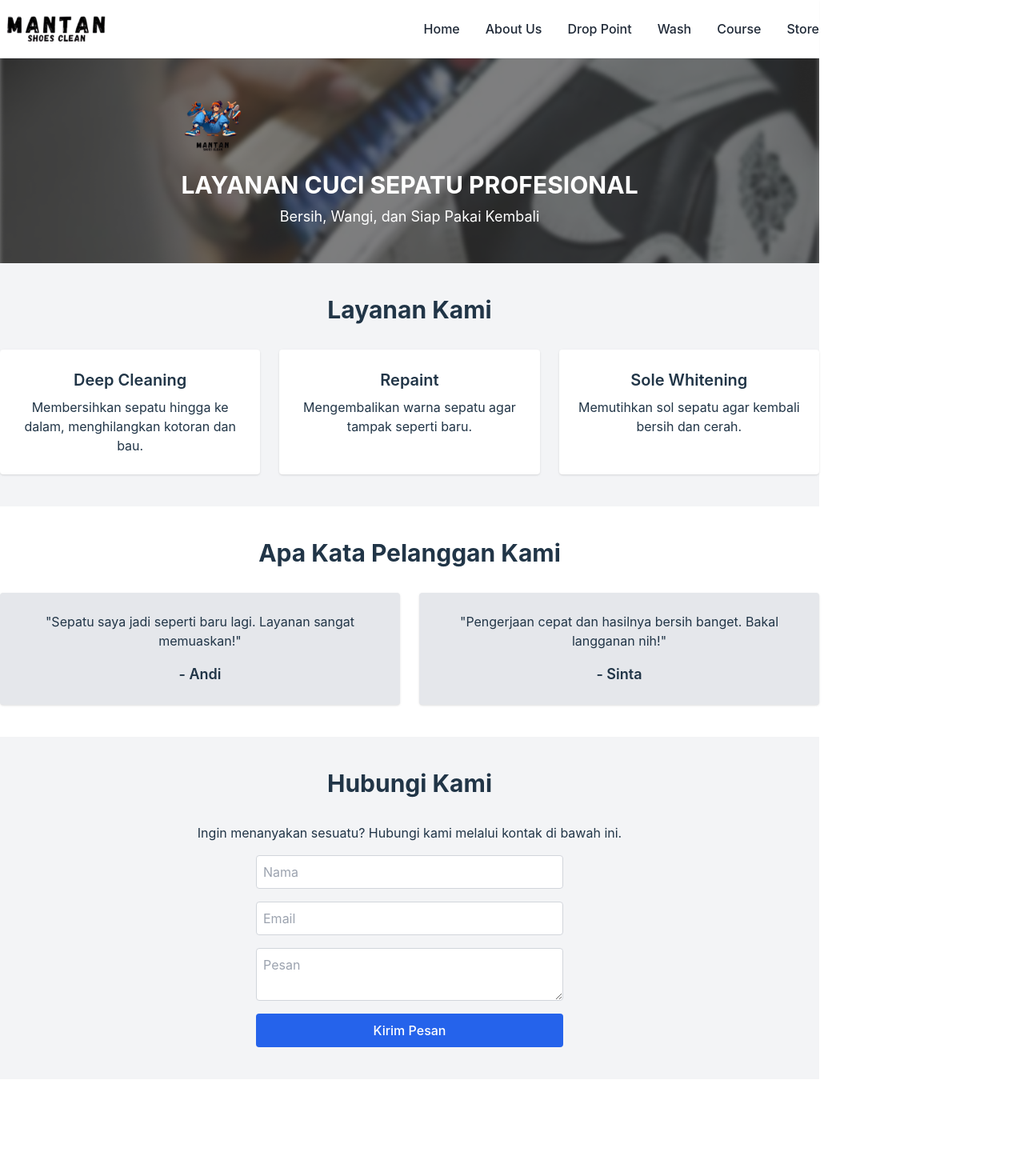
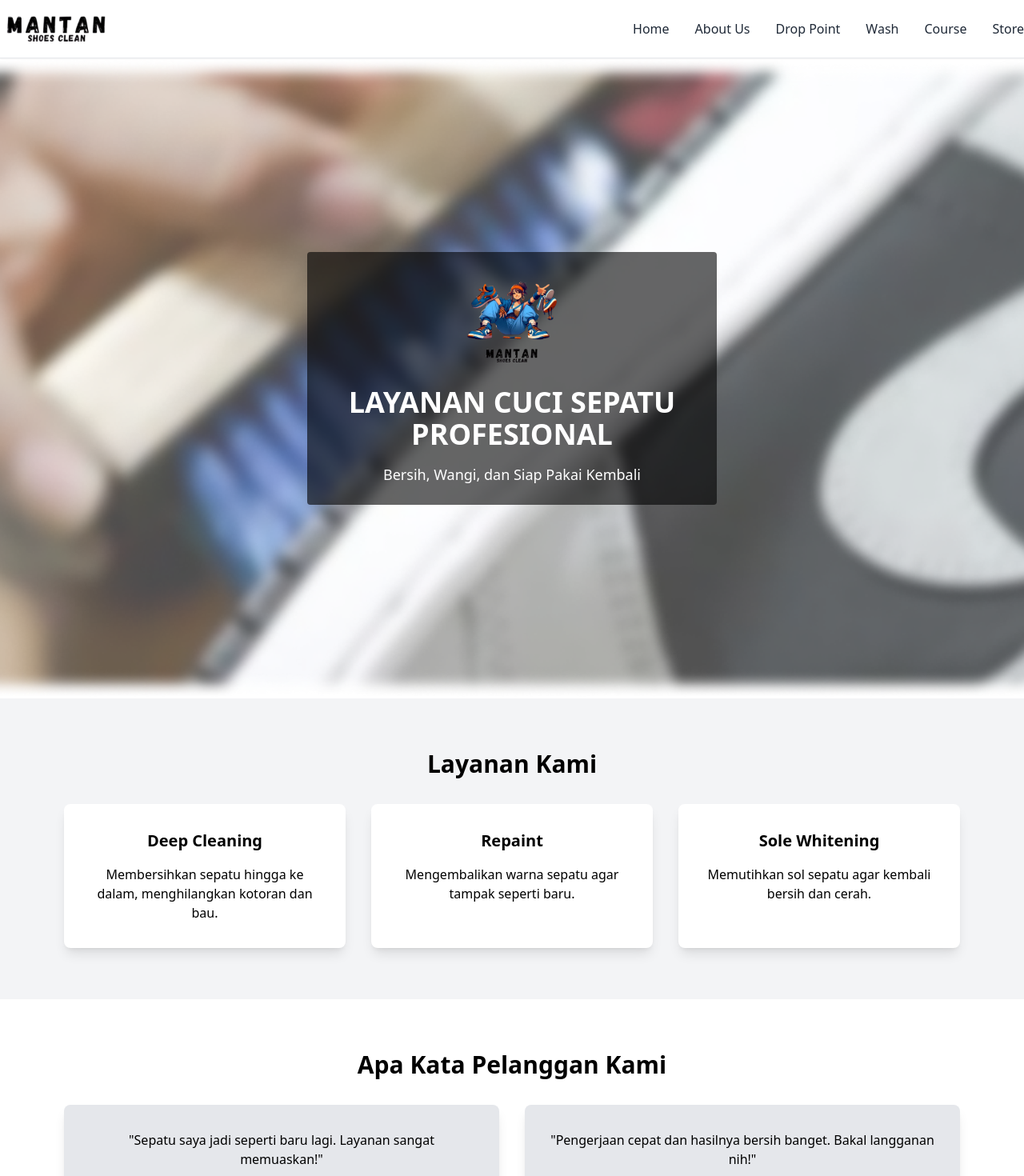
Before and after one commit to Awalrmdhn/desweb_boy, a React (Vite) app: page / in a window 1280 px wide. Shown: the top 1470 px of the page at 80% size. Before the commit the page ends 1349 px from the top, so only its background shows below. Built offline with nearby package versions, Linux system fonts and the light colour scheme.

Commit message:
fix folder

```diff
--- a/src/App.jsx
+++ b/src/App.jsx
@@ -2,6 +2,7 @@ import React from 'react';
 import { Routes, Route } from 'react-router-dom';
 import Navbar from './component/navbar'; // Import Navbar
 import HomePage from './pages/Homepage'; // Import HomePage
+import DropPoint from './pages/DropPoint';
 
 function App() {
   return (
@@ -9,6 +10,7 @@ function App() {
       <Navbar /> {/* Navbar akan muncul di semua halaman */}
       <Routes>
         <Route path="/" element={<HomePage />} /> {/* Direct root path to HomePage */}
+        <Route path="/DropPoint" element={<DropPoint />} /> {/* Direct DropPoint path to DropPoint */}
       </Routes>
     </div>
   );
--- a/src/component/navbar.jsx
+++ b/src/component/navbar.jsx
@@ -4,7 +4,7 @@ import logoImage from "../assets/mantan_typography.png"; // Sesuaikan path logo
 const Navbar = () => {
   return (
     <nav className="bg-white border-b border-gray-200 py-4 shadow-sm">
-      <div className="container mx-auto flex items-center justify-between max-w-6xl">
+      <div className="container mx-auto flex items-center justify-between w-full">
         {/* Logo */}
         <div className="flex items-center">
           <img src={logoImage} alt="Mantan Shoes Clean Logo" className="h-10 w-auto" />
@@ -14,7 +14,7 @@ const Navbar = () => {
         <div className="flex space-x-8">
         <a href="#" className="text-gray-800 hover:text-gray-600">Home</a>
           <a href="#" className="text-gray-800 hover:text-gray-600">About Us</a>
-          <a href="#" className="text-gray-800 hover:text-gray-600">Drop Point</a>
+          <a href="/DropPoint" className="text-gray-800 hover:text-gray-600">Drop Point</a>
           <a href="#" className="text-gray-800 hover:text-gray-600">Wash</a>
           <a href="#" className="text-gray-800 hover:text-gray-600">Course</a>
           <a href="#" className="text-gray-800 hover:text-gray-600">Store</a>
--- a/src/index.css
+++ b/src/index.css
@@ -1,73 +1,3 @@
 @tailwind base;
 @tailwind components;
 @tailwind utilities;
-
-
-:root {
-  font-family: Inter, system-ui, Avenir, Helvetica, Arial, sans-serif;
-  line-height: 1.5;
-  font-weight: 400;
-
-  color-scheme: light dark;
-  color: rgba(255, 255, 255, 0.87);
-  background-color: #242424;
-
-  font-synthesis: none;
-  text-rendering: optimizeLegibility;
-  -webkit-font-smoothing: antialiased;
-  -moz-osx-font-smoothing: grayscale;
-}
-
-a {
-  font-weight: 500;
-  color: #646cff;
-  text-decoration: inherit;
-}
-a:hover {
-  color: #535bf2;
-}
-
-body {
-  margin: 0;
-  display: flex;
-  place-items: center;
-  min-width: 320px;
-  min-height: 100vh;
-}
-
-h1 {
-  font-size: 3.2em;
-  line-height: 1.1;
-}
-
-button {
-  border-radius: 8px;
-  border: 1px solid transparent;
-  padding: 0.6em 1.2em;
-  font-size: 1em;
-  font-weight: 500;
-  font-family: inherit;
-  background-color: #1a1a1a;
-  cursor: pointer;
-  transition: border-color 0.25s;
-}
-button:hover {
-  border-color: #646cff;
-}
-button:focus,
-button:focus-visible {
-  outline: 4px auto -webkit-focus-ring-color;
-}
-
-@media (prefers-color-scheme: light) {
-  :root {
-    color: #213547;
-    background-color: #ffffff;
-  }
-  a:hover {
-    color: #747bff;
-  }
-  button {
-    background-color: #f9f9f9;
-  }
-}
--- a/src/pages/DropPoint.jsx
+++ b/src/pages/DropPoint.jsx
@@ -3,24 +3,13 @@ import logoImage from "../assets/mantan_typography.png";
 import bannerLogo from '../assets/mantan_shoes logo.png';
 import backgroundImage from '../assets/background.png';
 import dropPointImage1 from '../assets/dropPoint1.png'; // ganti dengan path gambar sesuai lokasi
-import dropPointImage2 from '../assets/dropPoint2.png';
-import dropPointImage3 from '../assets/dropPoint3.png';
+// import dropPointImage2 from '../assets/dropPoint2.png';
+// import dropPointImage3 from '../assets/dropPoint3.png';
 import Navbar from '../component/navbar';
 
 const DropPoint = () => {
   return (
     <div>
-      {/* Banner Section */}
-      <div className="relative bg-cover bg-center h-64" style={{ backgroundImage: `url(${backgroundImage})` }}>
-        <div className="flex items-center justify-center h-full bg-black bg-opacity-50">
-          <div className="text-center text-white p-6 rounded">
-            <img src={bannerLogo} alt="Logo" className="w-20 h-20 mb-4" />
-            <h1 className="text-3xl font-bold uppercase">Layanan Cuci Sepatu Profesional</h1>
-            <p className="mt-2 text-lg">Bersih, Wangi, dan Siap Pakai Kembali</p>
-          </div>
-        </div>
-      </div>
-
       {/* Drop Point Section */}
       <section className="py-10 bg-gray-100 text-center">
         <h2 className="text-3xl font-bold mb-8">Drop Point</h2>
@@ -37,7 +26,7 @@ const DropPoint = () => {
 
           {/* Card 2 */}
           <div className="bg-white p-4 rounded-lg shadow-md flex flex-col items-start text-left">
-            <img src={dropPointImage2} alt="MoodzySupplyBpn" className="w-full h-32 object-cover rounded-md mb-4" />
+            <img src={dropPointImage1} alt="MoodzySupplyBpn" className="w-full h-32 object-cover rounded-md mb-4" />
             <h3 className="text-xl font-semibold">MoodzySupplyBpn</h3>
             <p className="text-gray-600 mt-2">
               JL.Ruhuni Rahayu II, Sepinggan, Kecamatan Balikpapan Selatan, Kota Balikpapan, Kalimantan Timur 76115
@@ -46,7 +35,7 @@ const DropPoint = () => {
 
           {/* Card 3 */}
           <div className="bg-white p-4 rounded-lg shadow-md flex flex-col items-start text-left">
-            <img src={dropPointImage3} alt="OtongDistro" className="w-full h-32 object-cover rounded-md mb-4" />
+            <img src={dropPointImage1} alt="OtongDistro" className="w-full h-32 object-cover rounded-md mb-4" />
             <h3 className="text-xl font-semibold">OtongDistro</h3>
             <p className="text-gray-600 mt-2">
               JL. Sungai Ampal, RT.43/RW.No.76, Damai, Kec. Balikpapan Kota, Kota Balikpapan, Kalimantan Timur 76124
@@ -54,11 +43,6 @@ const DropPoint = () => {
           </div>
         </div>
       </section>
-
-      {/* Services Section */}
-      <section className="py-10 bg-gray-100 text-center">
-        {/* Lanjutkan section lainnya */}
-      </section>
     </div>
   );
 };
--- a/src/pages/Homepage.jsx
+++ b/src/pages/Homepage.jsx
@@ -5,47 +5,48 @@ import backgroundImage from '../assets/background.png';
 
 const HomePage = () => {
   return (
-    <div>
+    <div className="w-full min-h-screen overflow-x-hidden">
 
       {/* Banner Section */}
-      <div className="relative bg-cover bg-center h-64" style={{ backgroundImage: `url(${backgroundImage})` }}>
-        <div className="flex items-center justify-center h-full bg-black bg-opacity-50">
-          <div className="text-center text-white p-6 rounded">
-            <img src={bannerLogo} alt="Logo" className="w-20 h-20 mb-4" />
-            <h1 className="text-3xl font-bold uppercase">Layanan Cuci Sepatu Profesional</h1>
-            <p className="mt-2 text-lg">Bersih, Wangi, dan Siap Pakai Kembali</p>
-          </div>
+      <div
+        className="relative bg-cover bg-center h-screen flex items-center justify-center"
+        style={{ backgroundImage: `url(${backgroundImage})` }}
+      >
+        <div className="text-center text-white p-6 rounded bg-black bg-opacity-60 max-w-lg w-full mx-4">
+          <img src={bannerLogo} alt="Logo" className="w-32 h-32 mb-4 mx-auto" />
+          <h1 className="text-4xl font-bold uppercase">Layanan Cuci Sepatu Profesional</h1>
+          <p className="mt-4 text-lg">Bersih, Wangi, dan Siap Pakai Kembali</p>
         </div>
       </div>
 
       {/* Services Section */}
-      <section className="py-10 bg-gray-100 text-center">
+      <section className="py-16 bg-gray-100 text-center">
         <h2 className="text-3xl font-bold mb-8">Layanan Kami</h2>
-        <div className="grid grid-cols-1 md:grid-cols-3 gap-6 mx-auto max-w-5xl">
-          <div className="bg-white p-6 rounded shadow">
-            <h3 className="text-xl font-semibold mb-2">Deep Cleaning</h3>
+        <div className="grid grid-cols-1 md:grid-cols-3 gap-8 w-full max-w-6xl mx-auto px-4">
+          <div className="bg-white p-8 rounded-lg shadow-lg">
+            <h3 className="text-xl font-semibold mb-4">Deep Cleaning</h3>
             <p>Membersihkan sepatu hingga ke dalam, menghilangkan kotoran dan bau.</p>
           </div>
-          <div className="bg-white p-6 rounded shadow">
-            <h3 className="text-xl font-semibold mb-2">Repaint</h3>
+          <div className="bg-white p-8 rounded-lg shadow-lg">
+            <h3 className="text-xl font-semibold mb-4">Repaint</h3>
             <p>Mengembalikan warna sepatu agar tampak seperti baru.</p>
           </div>
-          <div className="bg-white p-6 rounded shadow">
-            <h3 className="text-xl font-semibold mb-2">Sole Whitening</h3>
+          <div className="bg-white p-8 rounded-lg shadow-lg">
+            <h3 className="text-xl font-semibold mb-4">Sole Whitening</h3>
             <p>Memutihkan sol sepatu agar kembali bersih dan cerah.</p>
           </div>
         </div>
       </section>
 
       {/* Testimonials Section */}
-      <section className="py-10 text-center">
+      <section className="py-16 text-center">
         <h2 className="text-3xl font-bold mb-8">Apa Kata Pelanggan Kami</h2>
-        <div className="grid grid-cols-1 md:grid-cols-2 gap-6 mx-auto max-w-5xl">
-          <div className="bg-gray-200 p-6 rounded shadow">
+        <div className="grid grid-cols-1 md:grid-cols-2 gap-8 w-full max-w-6xl mx-auto px-4">
+          <div className="bg-gray-200 p-8 rounded-lg shadow-lg">
             <p>"Sepatu saya jadi seperti baru lagi. Layanan sangat memuaskan!"</p>
             <h3 className="mt-4 text-lg font-semibold">- Andi</h3>
           </div>
-          <div className="bg-gray-200 p-6 rounded shadow">
+          <div className="bg-gray-200 p-8 rounded-lg shadow-lg">
             <p>"Pengerjaan cepat dan hasilnya bersih banget. Bakal langganan nih!"</p>
             <h3 className="mt-4 text-lg font-semibold">- Sinta</h3>
           </div>
@@ -53,14 +54,16 @@ const HomePage = () => {
       </section>
 
       {/* Contact Section */}
-      <section className="py-10 bg-gray-100 text-center">
+      <section className="py-16 bg-gray-100 text-center">
         <h2 className="text-3xl font-bold mb-8">Hubungi Kami</h2>
-        <p className="mb-4">Ingin menanyakan sesuatu? Hubungi kami melalui kontak di bawah ini.</p>
-        <form className="flex flex-col max-w-sm mx-auto space-y-4">
-          <input type="text" placeholder="Nama" className="p-2 border border-gray-300 rounded" />
-          <input type="email" placeholder="Email" className="p-2 border border-gray-300 rounded" />
-          <textarea placeholder="Pesan" className="p-2 border border-gray-300 rounded" />
-          <button type="submit" className="bg-blue-600 text-white py-2 rounded hover:bg-blue-500">Kirim Pesan</button>
+        <p className="mb-6">Ingin menanyakan sesuatu? Hubungi kami melalui kontak di bawah ini.</p>
+        <form className="flex flex-col max-w-lg w-full mx-auto space-y-6 px-4">
+          <input type="text" placeholder="Nama" className="p-4 border border-gray-300 rounded-lg" />
+          <input type="email" placeholder="Email" className="p-4 border border-gray-300 rounded-lg" />
+          <textarea placeholder="Pesan" className="p-4 border border-gray-300 rounded-lg" />
+          <button type="submit" className="bg-blue-600 text-white py-3 rounded-lg hover:bg-blue-500">
+            Kirim Pesan
+          </button>
         </form>
       </section>
     </div>
```
Also changed, not shown: src/assets/dropPoint1.png (added).
